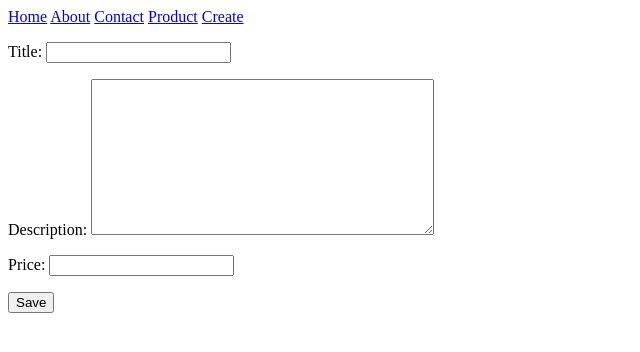
After one commit to justgarcia5/trydjango, a Django app: page /create/ in a window 1280 px wide. The commit adds this page. Shown: the top 352 px of the page, without its empty margins (0-640 px from the left). Run offline with Django 3.2, Linux system fonts and the light colour scheme.

Commit message:
implemented create form and save to db

```diff
--- /dev/null
+++ b/products/forms.py
@@ -0,0 +1,12 @@
+from django import forms
+
+from .models import Product
+
+class ProductForm(forms.ModelForm):
+  class Meta:
+    model = Product
+    fields = [
+      'title',
+      'description',
+      'price',
+    ]
--- a/products/models.py
+++ b/products/models.py
@@ -6,4 +6,4 @@ class Product(models.Model):
   description = models.TextField(blank=False, null=False)
   price = models.DecimalField(decimal_places=2, max_digits=1000)
   summary = models.TextField(blank=False, null=False)
-  features = models.BooleanField()
+  features = models.BooleanField(default=True)
--- /dev/null
+++ b/products/templates/product_create.html
@@ -0,0 +1,8 @@
+{% extends 'base.html' %}
+
+{% block content %}
+<form method="POST" > {% csrf_token %}
+  {{ form.as_p }}
+  <input type="submit" value="Save" />
+</form>
+{% endblock %}
--- a/products/views.py
+++ b/products/views.py
@@ -1,10 +1,23 @@
 from django.shortcuts import render
 from .models import Product
 
+from .forms import ProductForm
 # Create your views here.
+
+def product_create_view(request):
+  form = ProductForm(request.POST or None)
+  if form.is_valid():
+    form.save()
+    form = ProductForm()
+  context = {
+    "form": form
+  }
+  return render(request, 'product_create.html', context)
+
 def product_detail_view(request):
   obj = Product.objects.get(id=1)
   context = {
-    "obj": obj
+    "object": obj
   }
-  return render(request, 'products/detail.html', context)
+  return render(request, 'product_detail.html', context)
+  # return render(request, 'products/detail.html', context)
--- a/templates/navbar.html
+++ b/templates/navbar.html
@@ -6,6 +6,7 @@
             <a class="navbar-brand" href="/about">About</a>
             <a class="navbar-brand" href="/contact">Contact</a>
             <a class="navbar-brand" href="/product">Product</a>
+            <a class="navbar-brand" href="/create">Create</a>
           </div>
       </div>
     </div>
--- a/trydjango/urls.py
+++ b/trydjango/urls.py
@@ -17,12 +17,13 @@ from django.contrib import admin
 from django.urls import path
 
 from pages.views import home_view, contact_view, about_view
-from products.views import product_detail_view
+from products.views import product_detail_view, product_create_view
 
 urlpatterns = [
     path('', home_view, name='home_view'),
     path('contact/', contact_view, name='contact_view'),
     path('product/', product_detail_view, name='product_detail_view'),
+    path('create/', product_create_view, name='product_create_view'),
     path('about/', about_view),
     path('admin/', admin.site.urls),
 ]
```
Also changed, not shown: products/templates/product_detail.html (added, +8 -0 lines), templates/products/detail.html (deleted, +0 -8 lines), db.sqlite3, products/migrations/0006_auto_20190815_2047.py (added).
